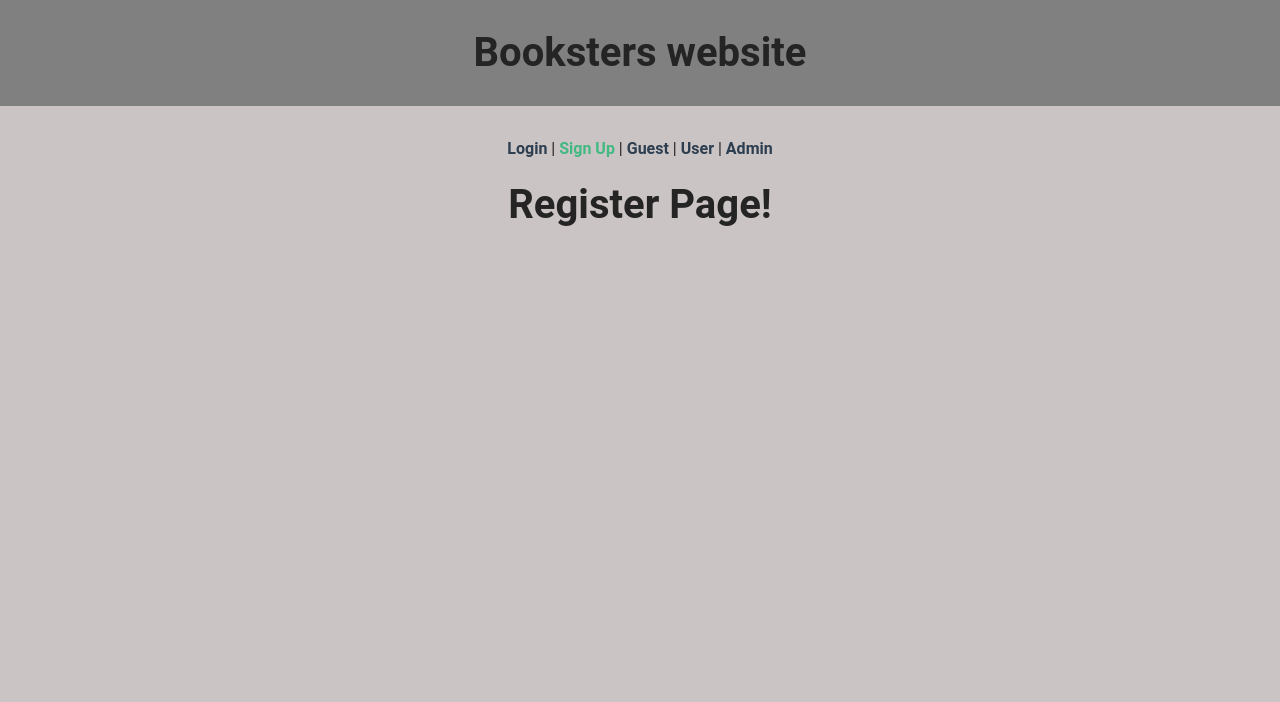
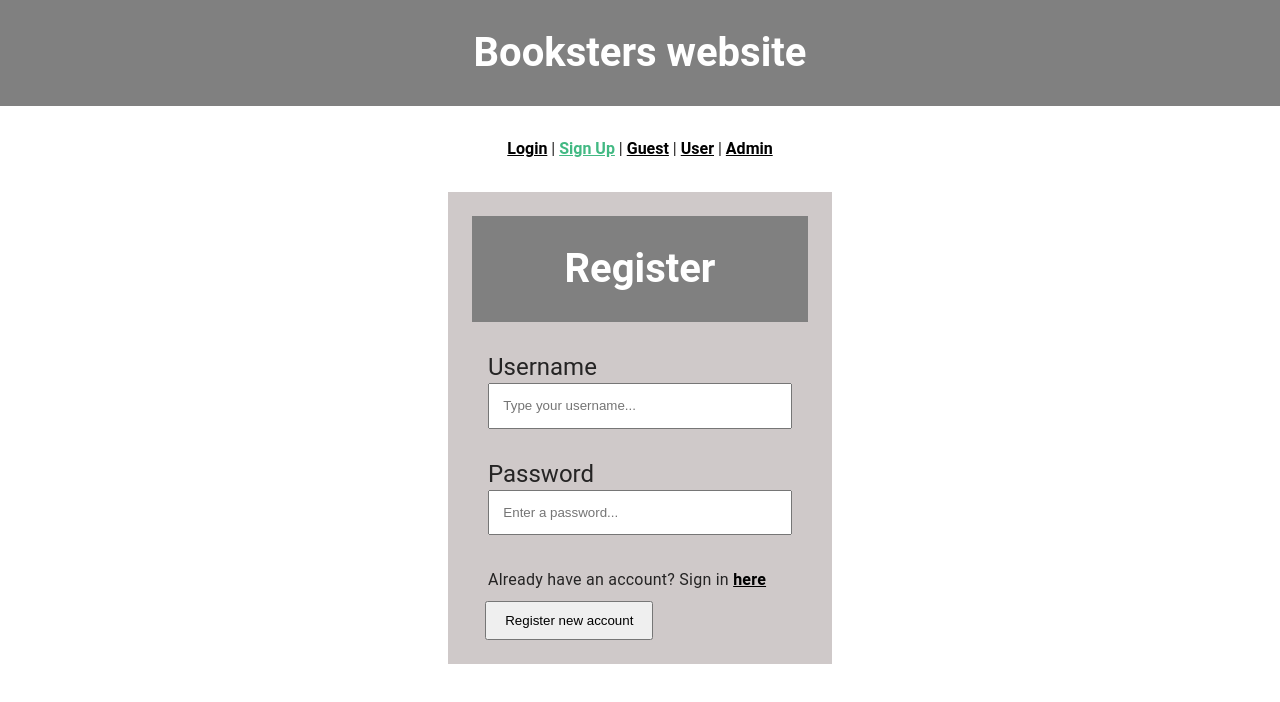
Before and after one commit to rodercode/frontend-auth-vue, a Vue app in the folder frontend/: page /register in a window 1280 px wide. Shown: the top 702 px of the page. Built offline with nearby package versions, Linux system fonts and the light colour scheme.

Commit message:
implement style to register form

```diff
--- a/frontend/src/App.vue
+++ b/frontend/src/App.vue
@@ -12,15 +12,17 @@
   <router-view />
 </template>
 
-<style lang="scss">
-#app {
+<style css-scoped lang="css">
+
+
+header {
+  background-color: grey;
+  color: #fff;
+  padding: 2.5em;
   text-align: center;
 }
-header {
-  background-color: grey;
-  padding: 2.5em;
-}
 nav {
+  text-align: center;
   padding: 30px;
 
   a {
--- a/frontend/src/main.css
+++ b/frontend/src/main.css
@@ -9,7 +9,7 @@ html {
 body {
   font-family: "Roboto", sans-serif;
   line-height: 26px;
-  background-color: rgb(203, 196, 196);
+  background-color: #fff;
   font-size: 1rem;
   width: 100%;
   color: rgb(37, 36, 36);
@@ -49,5 +49,6 @@ p {
 
 a:visited,
 a:link {
-  text-decoration: none;
+  color: black;
+  font-weight: 700;
 }
--- a/frontend/src/views/RegisterView.vue
+++ b/frontend/src/views/RegisterView.vue
@@ -1,6 +1,27 @@
 <template>
-  <div class="register">
-    <h1>Register Page!</h1>
+  <div class="container-register">
+    <form class="form-register">
+      <header class="form-header">
+        <h1>Register</h1>
+      </header>
+      <div class="section-input">
+        <label>Username</label>
+        <input placeholder="Type your username..." type="username" />
+      </div>
+
+      <div class="section-input">
+        <label>Password</label>
+        <input placeholder="Enter a password..." type="password" />
+      </div>
+
+      <div class="section-sign-in">
+        <p>
+          Already have an account? Sign in
+          <router-link :to="{ name: 'login' }">here</router-link>
+        </p>
+      </div>
+      <button>Register new account</button>
+    </form>
   </div>
 </template>
 
@@ -11,3 +32,44 @@ export default defineComponent({
   name: "RegisterView",
 });
 </script>
+
+<style scoped>
+.container-register {
+  display: flex;
+  justify-content: center;
+  align-items: center;
+}
+
+.form-register {
+  background: rgb(207, 201, 201);
+  width: 30%;
+  padding: 1.5em;
+}
+.form-header {
+  margin-bottom: 2em;
+}
+
+.section-input {
+  margin: 0 1em 2em 1em;
+}
+.section-sign-in {
+  margin: 0 1em .5em 1em;
+}
+
+input {
+  width: 100%;
+  padding: 1em;
+}
+
+label {
+  text-align: left;
+  display: inline-block;
+  font-size: 24px;
+}
+
+button {
+  width: 50%;
+  padding: 0.75em;
+  margin-left: 1em;
+}
+</style>
```
